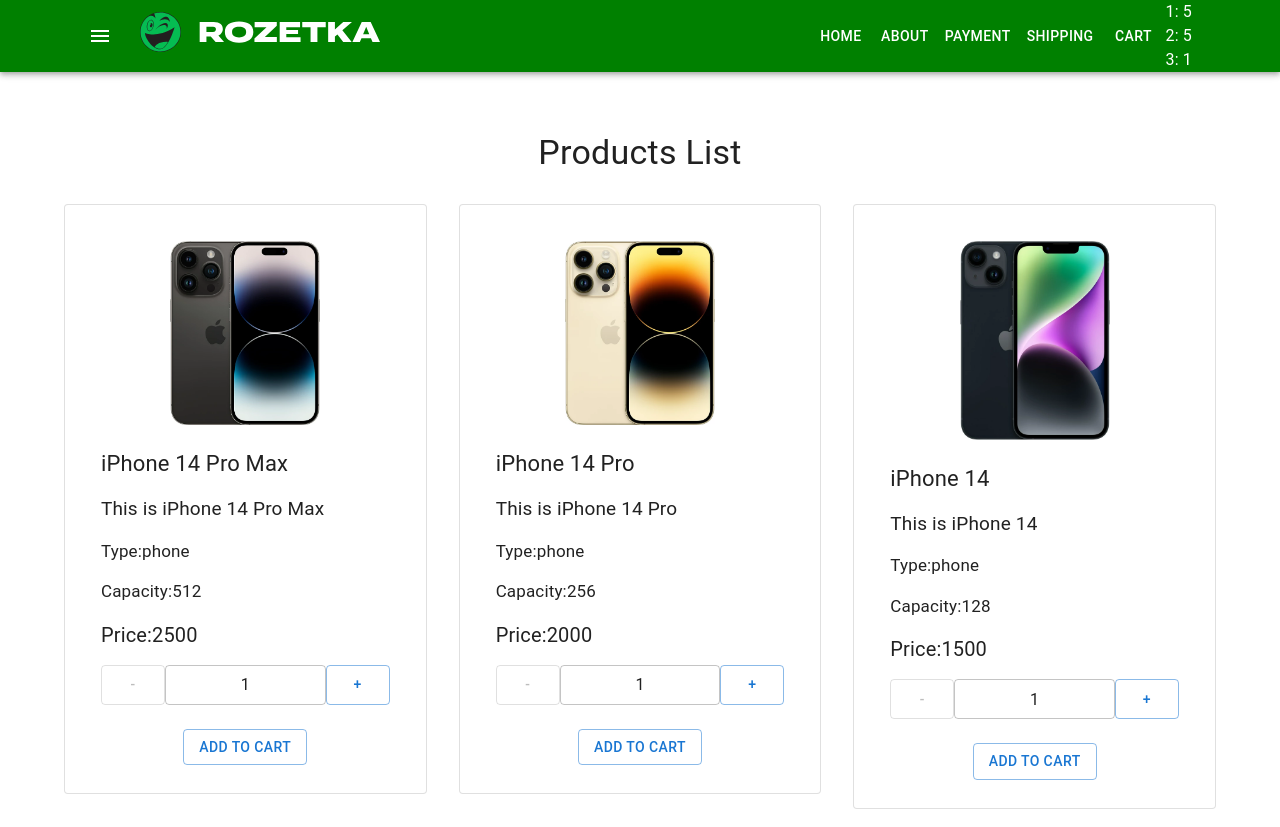
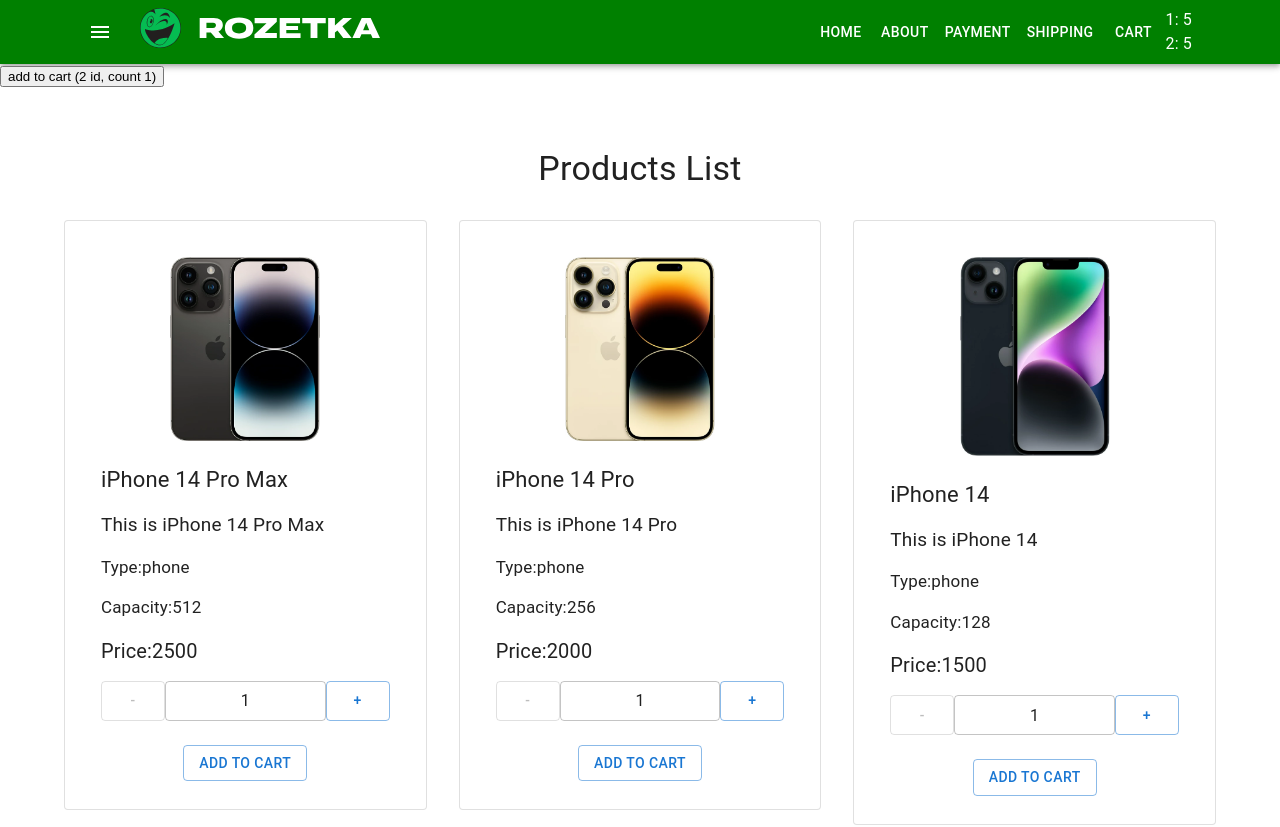
Before and after one commit to Yarster/shop-project-react, a React (Create React App) app: page / in a window 1280 px wide. Shown: the top 827 px of the page. Built offline with nearby package versions, Linux system fonts and the light colour scheme.

Commit message:
added cart filling with object keys

```diff
--- a/src/container/App/App.tsx
+++ b/src/container/App/App.tsx
@@ -14,14 +14,20 @@
     const [productsInCart, setproductsInCart] = useState<ProductsInCartType>({
         1: 5,
         2: 5,
-        3: 1,
     })
 
-    const addProductToCart = (count: number, price: number) => {}
+    const addProductToCart = (id: number, count: number) => {
+        setproductsInCart((prevState) => ({
+            [id]: prevState[id] + count,
+        }))
+    }
     return (
         <>
             <CssBaseline />
             <Header productsInCart={productsInCart} />
+            <button onClick={() => addProductToCart(2, 1)}>
+                add to cart (2 id, count 1)
+            </button>
             <Main addProductToCart={addProductToCart} />
             <Footer />
         </>
```
